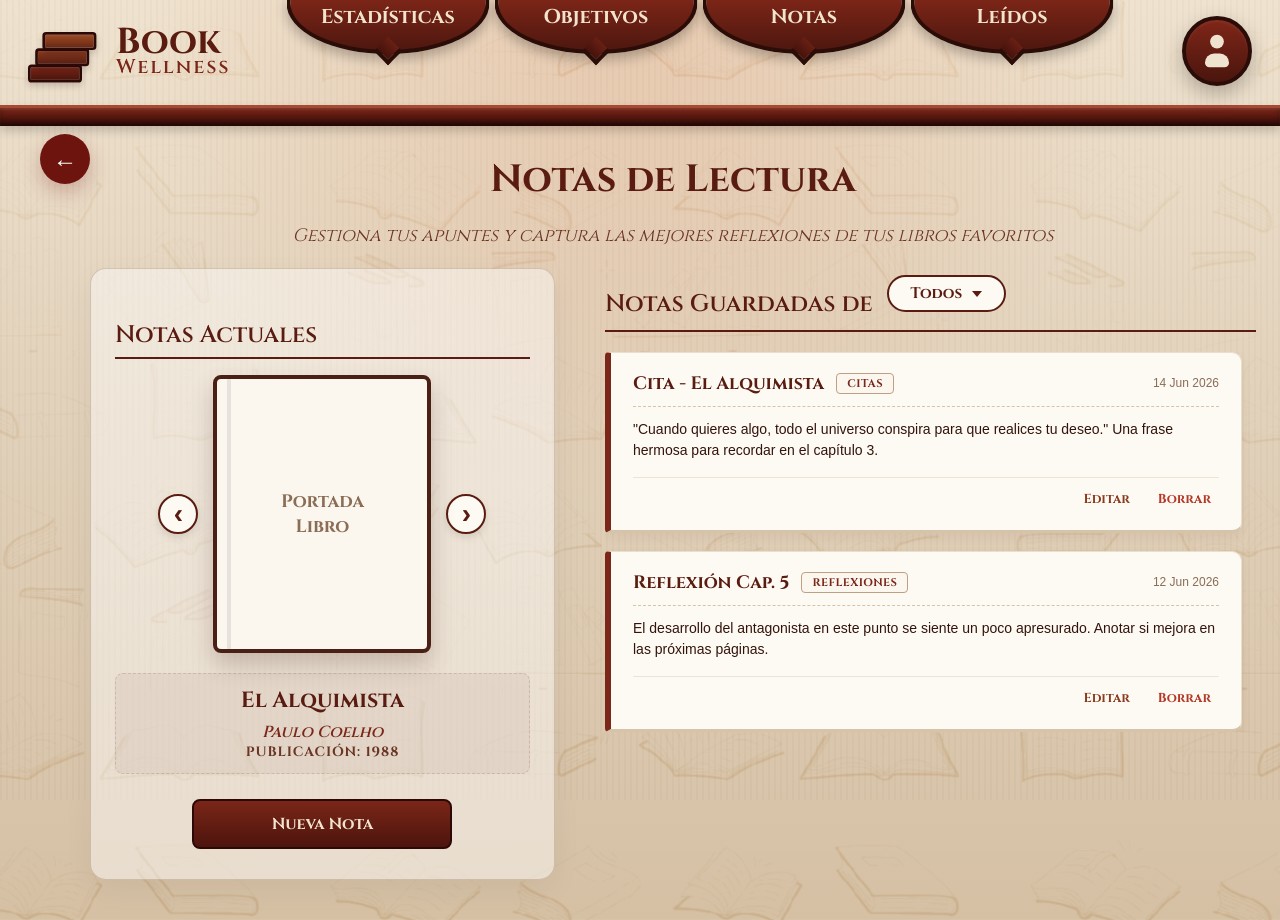
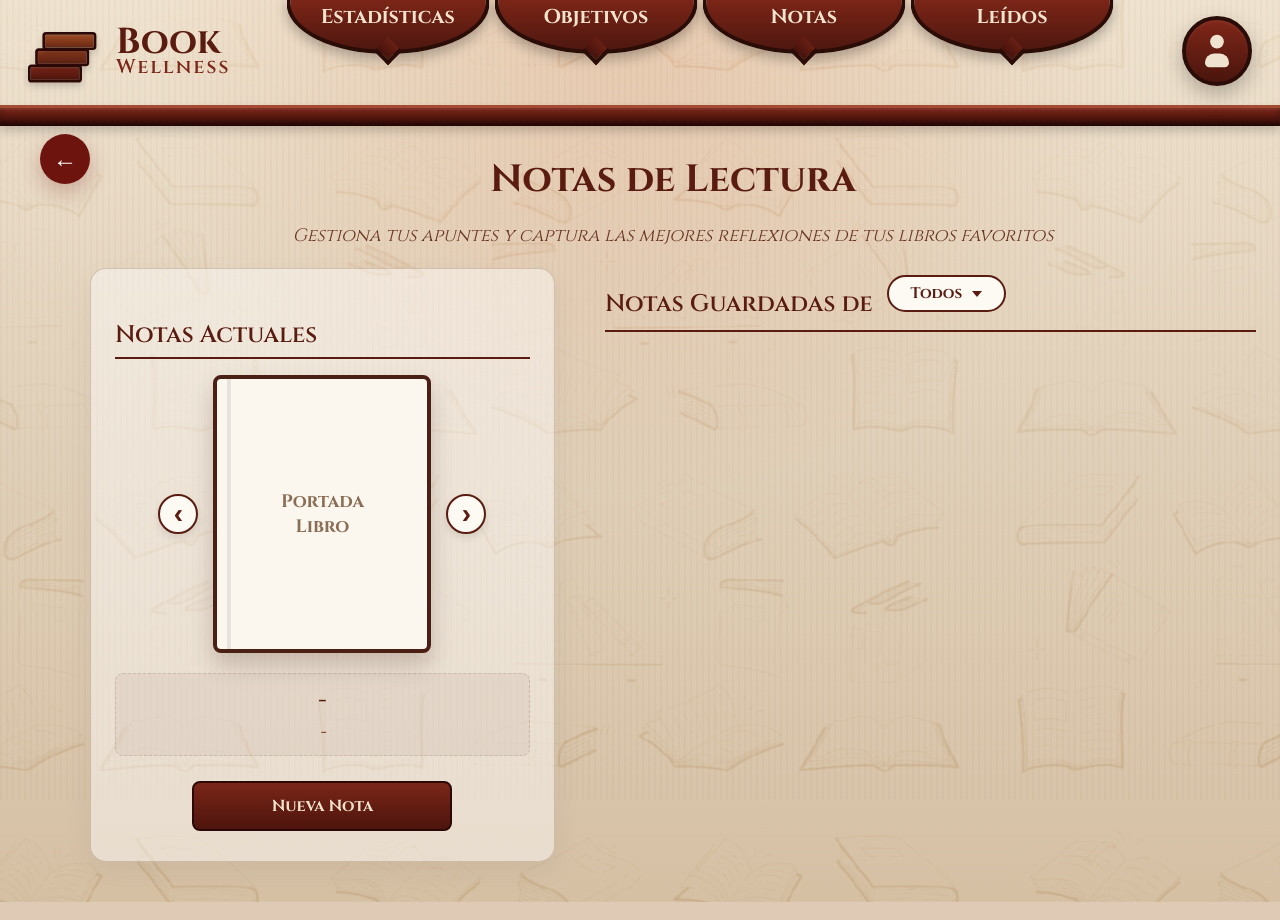
Before and after one commit to angelferrer200444-oss/Book-Wellness, a Flask app: page /notas in a window 1280 px wide. Run offline with Flask 3, Linux system fonts and the light colour scheme.

Commit message:
Add files via upload

```diff
--- a/templates/Botones superiores/notas.html
+++ b/templates/Botones superiores/notas.html
@@ -5,13 +5,23 @@ Book Wellness - Notas
 {% endblock %}
 
 {% block css %}
-
-<!-- CSS STYLES NOTAS -->
 <link rel="stylesheet" href="{{ url_for('static', filename='css/styles notas.css') }}">
-
 {% endblock %}
 
 {% block content %}
+
+<script>
+window.librosCarrusel = [
+    {% for libro in libros_leyendo %}
+    {
+        id: {{ libro.id_libro }},
+        titulo: "{{ libro.titulo }}",
+        autor: "{{ libro.autor }}",
+        portada: "{{ libro.portada or '' }}"
+    }{% if not loop.last %},{% endif %}
+    {% endfor %}
+];
+</script>
 
 {% include "boton-atras.html" %}
 
@@ -29,19 +39,17 @@ Book Wellness - Notas
                 <div class="book-current-section">
 
                     <div class="book-carousel-nav">
-                        <button type="button" id="prev-book-btn" class="nav-arrow-btn" title="Libro anterior">&lsaquo;</button>
-
-                        <div class="book-cover-placeholder">
+                        <button type="button" id="prev-book-btn" class="nav-arrow-btn">&lsaquo;</button>
+                        <div class="book-cover-placeholder" id="book-cover-display">
                             <span>Portada<br>Libro</span>
                         </div>
-
-                        <button type="button" id="next-book-btn" class="nav-arrow-btn" title="Siguiente libro">&rsaquo;</button>
+                        <button type="button" id="next-book-btn" class="nav-arrow-btn">&rsaquo;</button>
                     </div>
 
                     <div class="book-metadata-display">
-                        <div id="current-book-title" class="book-meta-title">El Alquimista</div>
-                        <div id="current-book-author" class="book-meta-author">Paulo Coelho</div>
-                        <div id="current-book-date" class="book-meta-date">Publicación: 1988</div>
+                        <div id="current-book-title" class="book-meta-title">-</div>
+                        <div id="current-book-author" class="book-meta-author">-</div>
+                        <div id="current-book-date" class="book-meta-date"></div>
                     </div>
 
                     <button type="button" id="toggle-form-btn" class="new-note-btn">Nueva Nota</button>
@@ -50,25 +58,21 @@ Book Wellness - Notas
                 <div id="note-form-container" class="note-form-container">
                     <form id="new-note-form" class="note-form">
                         <input type="text" id="note-title-input" placeholder="Título de la nota..." class="form-input" required>
-                        <textarea id="note-content-input" placeholder="¿Qué tienes en mente hoy? Escribe aquí tu nota..." class="form-textarea" rows="5" required></textarea>
-
+                        <textarea id="note-content-input" placeholder="Escribe aquí tu nota..." class="form-textarea" rows="5" required></textarea>
                         <div class="form-group">
-                            <label for="note-category-select" class="form-label">Categoría de la Nota:</label>
+                            <label for="note-category-select" class="form-label">Categoría:</label>
                             <select id="note-category-select" class="form-select" required>
-                                <!-- Categorías Base -->
                                 <option value="Reflexiones">Reflexiones</option>
                                 <option value="Personajes">Personajes</option>
                                 <option value="Citas">Citas</option>
                                 <option value="Vocabulario">Vocabulario</option>
-                                <!-- Categorías de Sección Lectura 3 -->
                                 <option value="Aprendizaje">Aprendizaje</option>
                                 <option value="Escenas">Escenas Impactantes</option>
                                 <option value="Sesión de Lectura">Impresión de la Sesión</option>
-                                <option value="Mi Vida">Conexión Personal (Mi Vida)</option>
+                                <option value="Mi Vida">Conexión Personal</option>
                                 <option value="Estado de Ánimo">Estado de Ánimo</option>
                             </select>
                         </div>
-
                         <div class="form-actions">
                             <button type="button" id="cancel-note-btn" class="cancel-note-btn">Cancelar</button>
                             <button type="submit" class="submit-note-btn">Guardar Nota</button>
@@ -80,21 +84,18 @@ Book Wellness - Notas
             <div class="right-notes-column">
                 <div class="notes-header-filter">
                     <h2 class="section-subtitle inline-subtitle">Notas Guardadas de</h2>
-
                     <div class="dropdown-filter-container">
                         <button type="button" id="dropdown-filter-btn" class="filter-option-btn">Todos <span class="arrow-down"></span></button>
                         <div id="dropdown-menu-options" class="dropdown-menu-options">
                             <button type="button" class="dropdown-item" data-value="Todos">Todos</button>
-                            <!-- Categorías Base -->
                             <button type="button" class="dropdown-item" data-value="Personajes">Personajes</button>
                             <button type="button" class="dropdown-item" data-value="Citas">Citas</button>
                             <button type="button" class="dropdown-item" data-value="Reflexiones">Reflexiones</button>
                             <button type="button" class="dropdown-item" data-value="Vocabulario">Vocabulario</button>
-                            <!-- Categorías de Sección Lectura 3 -->
                             <button type="button" class="dropdown-item" data-value="Aprendizaje">Aprendizaje</button>
                             <button type="button" class="dropdown-item" data-value="Escenas">Escenas Impactantes</button>
                             <button type="button" class="dropdown-item" data-value="Sesión de Lectura">Impresión de la Sesión</button>
-                            <button type="button" class="dropdown-item" data-value="Mi Vida">Conexión Personal (Mi Vida)</button>
+                            <button type="button" class="dropdown-item" data-value="Mi Vida">Conexión Personal</button>
                             <button type="button" class="dropdown-item" data-value="Estado de Ánimo">Estado de Ánimo</button>
                         </div>
                     </div>
@@ -102,40 +103,107 @@ Book Wellness - Notas
 
                 <div class="saved-notes-scroll">
                     <div id="notes-list-layout" class="notes-list-layout">
-
-                        <div class="note-card" data-category="Citas">
+                        <!-- Notas de sesión -->
+                        {% for nota in notas_sesion %}
+                        {% if nota.como_te_sientes %}
+                        <div class="note-card" data-category="Estado de Ánimo" data-id="{{ nota.id_nota }}" data-tipo="sesion" data-campo="como_te_sientes" data-libro="{{ nota.id_libro or '' }}">
                             <div class="note-header">
                                 <div class="note-title-wrapper">
-                                    <h3 class="note-title">Cita - El Alquimista</h3>
-                                    <span class="note-category-badge">Citas</span>
+                                    <h3 class="note-title">{{ nota.libro_titulo }} — Estado de ánimo</h3>
+                                    <span class="note-category-badge">Estado de Ánimo</span>
                                 </div>
-                                <span class="note-date">14 Jun 2026</span>
+                                <span class="note-date">{{ nota.fecha_creacion }}</span>
                             </div>
-                            <div class="note-body">
-                                <p>"Cuando quieres algo, todo el universo conspira para que realices tu deseo." Una frase hermosa para recordar en el capítulo 3.</p>
+                            <div class="note-body"><p>{{ nota.como_te_sientes }}</p></div>
+                            <div class="note-footer">
+                                <button class="note-action-btn edit-btn">Editar</button>
+                                <button class="note-action-btn delete-btn" disabled style="opacity:0.4;">Borrar</button>
                             </div>
+                        </div>
+                        {% endif %}
+                        {% if nota.que_aprendiste %}
+                        <div class="note-card" data-category="Aprendizaje" data-id="{{ nota.id_nota }}" data-tipo="sesion" data-campo="que_aprendiste" data-libro="{{ nota.id_libro or '' }}">
+                            <div class="note-header">
+                                <div class="note-title-wrapper">
+                                    <h3 class="note-title">{{ nota.libro_titulo }} — Aprendizaje</h3>
+                                    <span class="note-category-badge">Aprendizaje</span>
+                                </div>
+                                <span class="note-date">{{ nota.fecha_creacion }}</span>
+                            </div>
+                            <div class="note-body"><p>{{ nota.que_aprendiste }}</p></div>
+                            <div class="note-footer">
+                                <button class="note-action-btn edit-btn">Editar</button>
+                                <button class="note-action-btn delete-btn" disabled style="opacity:0.4;">Borrar</button>
+                            </div>
+                        </div>
+                        {% endif %}
+                        {% if nota.escena_impacto %}
+                        <div class="note-card" data-category="Escenas" data-id="{{ nota.id_nota }}" data-tipo="sesion" data-campo="escena_impacto" data-libro="{{ nota.id_libro or '' }}">
+                            <div class="note-header">
+                                <div class="note-title-wrapper">
+                                    <h3 class="note-title">{{ nota.libro_titulo }} — Escena impactante</h3>
+                                    <span class="note-category-badge">Escenas</span>
+                                </div>
+                                <span class="note-date">{{ nota.fecha_creacion }}</span>
+                            </div>
+                            <div class="note-body"><p>{{ nota.escena_impacto }}</p></div>
+                            <div class="note-footer">
+                                <button class="note-action-btn edit-btn">Editar</button>
+                                <button class="note-action-btn delete-btn" disabled style="opacity:0.4;">Borrar</button>
+                            </div>
+                        </div>
+                        {% endif %}
+                        {% if nota.recuerdo_vida %}
+                        <div class="note-card" data-category="Mi Vida" data-id="{{ nota.id_nota }}" data-tipo="sesion" data-campo="recuerdo_vida" data-libro="{{ nota.id_libro or '' }}">
+                            <div class="note-header">
+                                <div class="note-title-wrapper">
+                                    <h3 class="note-title">{{ nota.libro_titulo }} — Conexión personal</h3>
+                                    <span class="note-category-badge">Mi Vida</span>
+                                </div>
+                                <span class="note-date">{{ nota.fecha_creacion }}</span>
+                            </div>
+                            <div class="note-body"><p>{{ nota.recuerdo_vida }}</p></div>
+                            <div class="note-footer">
+                                <button class="note-action-btn edit-btn">Editar</button>
+                                <button class="note-action-btn delete-btn" disabled style="opacity:0.4;">Borrar</button>
+                            </div>
+                        </div>
+                        {% endif %}
+                        {% if nota.notas_observaciones %}
+                        <div class="note-card" data-category="Reflexiones" data-id="{{ nota.id_nota }}" data-tipo="sesion" data-campo="notas_observaciones" data-libro="{{ nota.id_libro or '' }}">
+                            <div class="note-header">
+                                <div class="note-title-wrapper">
+                                    <h3 class="note-title">{{ nota.libro_titulo }} — Observaciones</h3>
+                                    <span class="note-category-badge">Reflexiones</span>
+                                </div>
+                                <span class="note-date">{{ nota.fecha_creacion }}</span>
+                            </div>
+                            <div class="note-body"><p>{{ nota.notas_observaciones }}</p></div>
+                            <div class="note-footer">
+                                <button class="note-action-btn edit-btn">Editar</button>
+                                <button class="note-action-btn delete-btn" disabled style="opacity:0.4;">Borrar</button>
+                            </div>
+                        </div>
+                        {% endif %}
+                        {% endfor %}
+
+                        <!-- Notas manuales -->
+                        {% for nota in notas_manuales %}
+                        <div class="note-card" data-category="{{ nota.categoria }}" data-id="{{ nota.id_nota }}" data-tipo="manual"data-libro="{{ nota.id_libro or '' }}">
+                            <div class="note-header">
+                                <div class="note-title-wrapper">
+                                    <h3 class="note-title">{{ nota.titulo }}</h3>
+                                    <span class="note-category-badge">{{ nota.categoria }}</span>
+                                </div>
+                                <span class="note-date">{{ nota.fecha_creacion }}</span>
+                            </div>
+                            <div class="note-body"><p>{{ nota.contenido }}</p></div>
                             <div class="note-footer">
                                 <button class="note-action-btn edit-btn">Editar</button>
                                 <button class="note-action-btn delete-btn">Borrar</button>
                             </div>
                         </div>
-
-                        <div class="note-card" data-category="Reflexiones">
-                            <div class="note-header">
-                                <div class="note-title-wrapper">
-                                    <h3 class="note-title">Reflexión Cap. 5</h3>
-                                    <span class="note-category-badge">Reflexiones</span>
-                                </div>
-                                <span class="note-date">12 Jun 2026</span>
-                            </div>
-                            <div class="note-body">
-                                <p>El desarrollo del antagonista en este punto se siente un poco apresurado. Anotar si mejora en las próximas páginas.</p>
-                            </div>
-                            <div class="note-footer">
-                                <button class="note-action-btn edit-btn">Editar</button>
-                                <button class="note-action-btn delete-btn">Borrar</button>
-                            </div>
-                        </div>
+                        {% endfor %}
 
                     </div>
                 </div>
@@ -144,13 +212,8 @@ Book Wellness - Notas
         </div>
     </main>
 
-</body>
-</html>
-
 {% endblock %}
 
 {% block js %}
-
 <script src="{{ url_for('static', filename='js/notas.js') }}"></script>
-
 {% endblock %}
```
